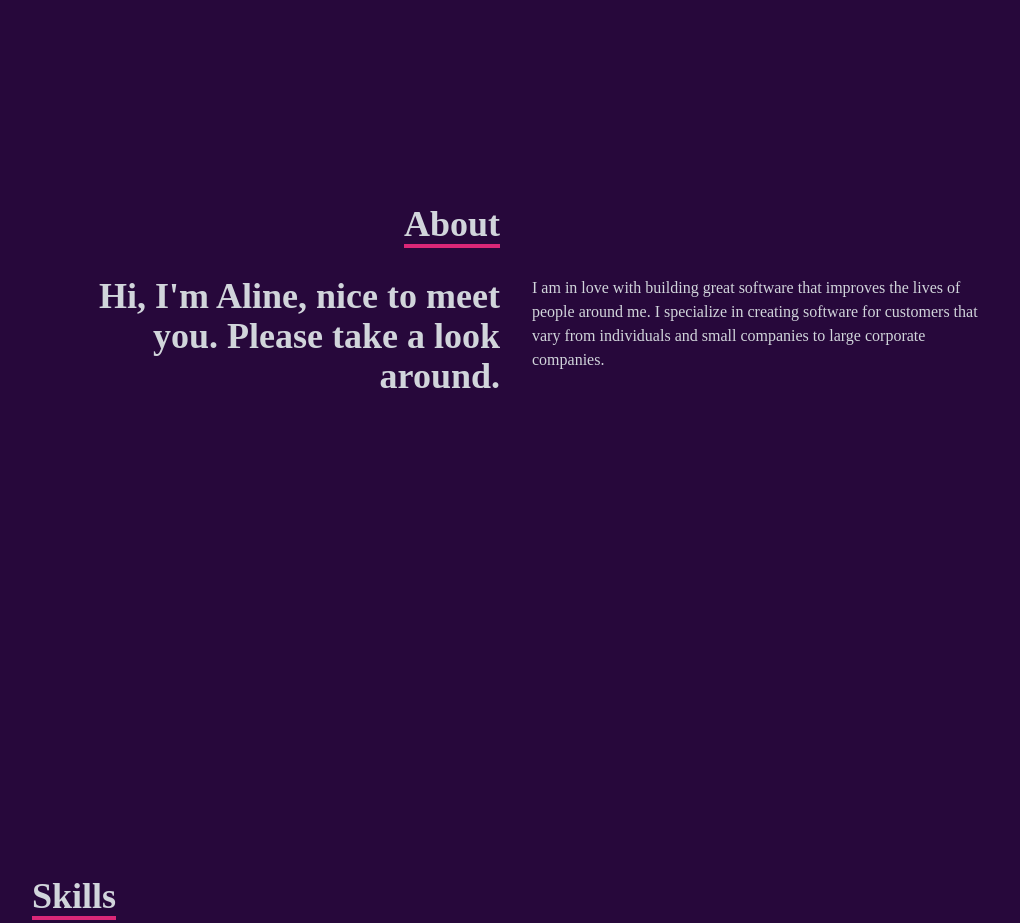
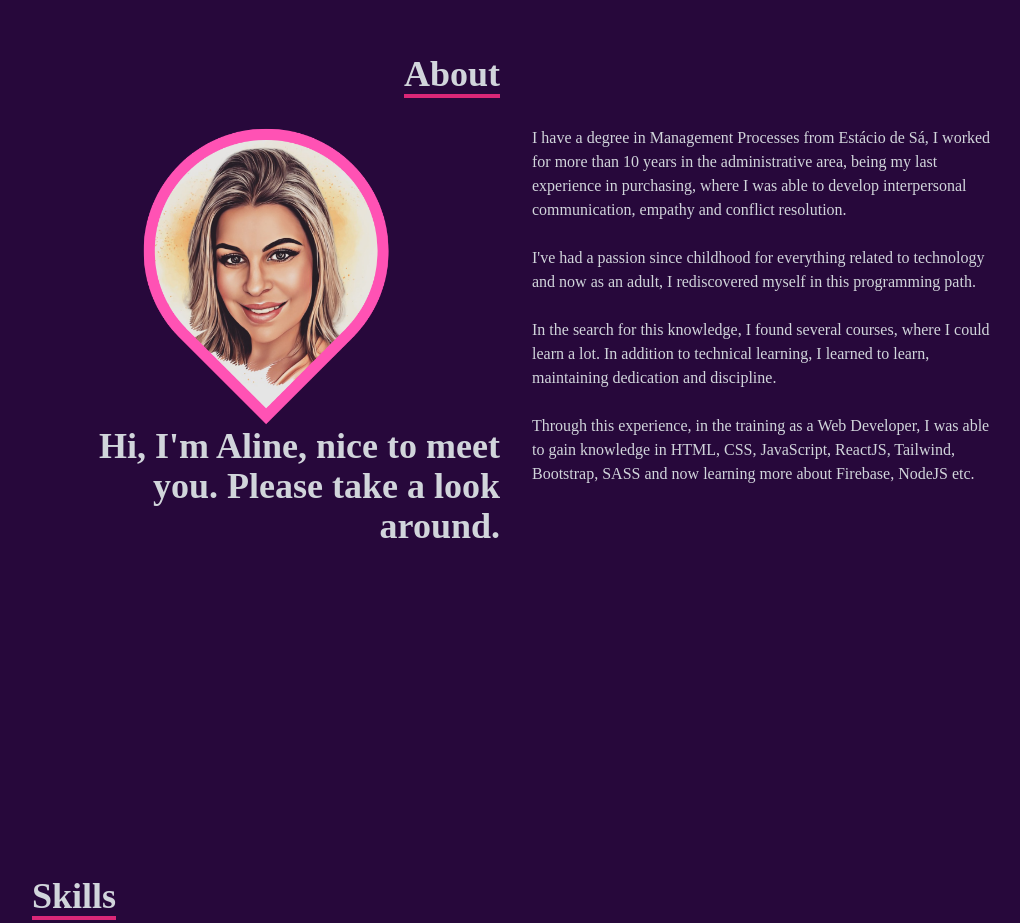
Before and after one commit to alinerivieri/portfolio, a React (Create React App) app: page / in a window 1280 px wide. Shown: the part 900-1823 px from the top of the page, without its empty margins (124-1144 px from the left). Built offline with nearby package versions, Linux system fonts and the light colour scheme.

Commit message:
include photo

```diff
--- a/src/components/About.jsx
+++ b/src/components/About.jsx
@@ -1,4 +1,5 @@
 import React from 'react'
+import photo from '../assets/photo.png'
 
 const About = () => {
   return (
@@ -14,12 +15,26 @@ const About = () => {
         </div>
         <div className="max-w-[1000px] w-full grid sm:grid-cols-2 gap-8 px-4">
           <div className="sm:text-right text-4xl font-bold">
+          <img className='w-[300px] mx-auto' src={photo} alt="" />
             <p>Hi, I'm Aline, nice to meet you. Please take a look around.</p>
           </div>
           <div>
             <p>
-              I am in love with building great software that improves the lives of people around me. I specialize in creating software for customers that vary from individuals and small companies to large corporate companies.
+            I have a degree in Management Processes from Estácio de Sá, I worked for more than 10 years in the administrative area, being my last experience in purchasing, where I was able to develop interpersonal communication, empathy and conflict resolution.
             </p>
+            <br/>
+            <p>
+            I've had a passion since childhood for everything related to technology and now as an adult, I rediscovered myself in this programming path.
+            </p>
+            <br/>
+            <p>
+            In the search for this knowledge, I found several courses, where I could learn a lot. In addition to technical learning, I learned to learn, maintaining dedication and discipline.
+            </p>
+            <br/>
+            <p>
+            Through this experience, in the training as a Web Developer, I was able to gain knowledge in HTML, CSS, JavaScript, ReactJS, Tailwind, Bootstrap, SASS and now learning more about Firebase, NodeJS etc.
+            </p>
+            <br/>
           </div>
         </div>
       </div>
--- a/src/components/Navbar.jsx
+++ b/src/components/Navbar.jsx
@@ -20,27 +20,27 @@ const Navbar = () => {
 
       {/*Menu*/}
       <ul className="hidden md:flex">
-        <li>
+        <li className='hover:text-pink-500'>
           <Link to="home" smooth={true} duration={500}>
             Home
           </Link>
         </li>
-        <li>
+        <li className='hover:text-pink-500'>
           <Link to="about" smooth={true} duration={500}>
             About
           </Link>
         </li>
-        <li>
+        <li className='hover:text-pink-500'>
           <Link to="skills" smooth={true} duration={500}>
             Skills
           </Link>
         </li>
-        <li>
+        <li className='hover:text-pink-500'>
           <Link to="work" smooth={true} duration={500}>
             Work
           </Link>
         </li>
-        <li>
+        <li className='hover:text-pink-500'>
           <Link to="contact" smooth={true} duration={500}>
             Contact
           </Link>
```
Also changed, not shown: src/assets/photo.png (added).
